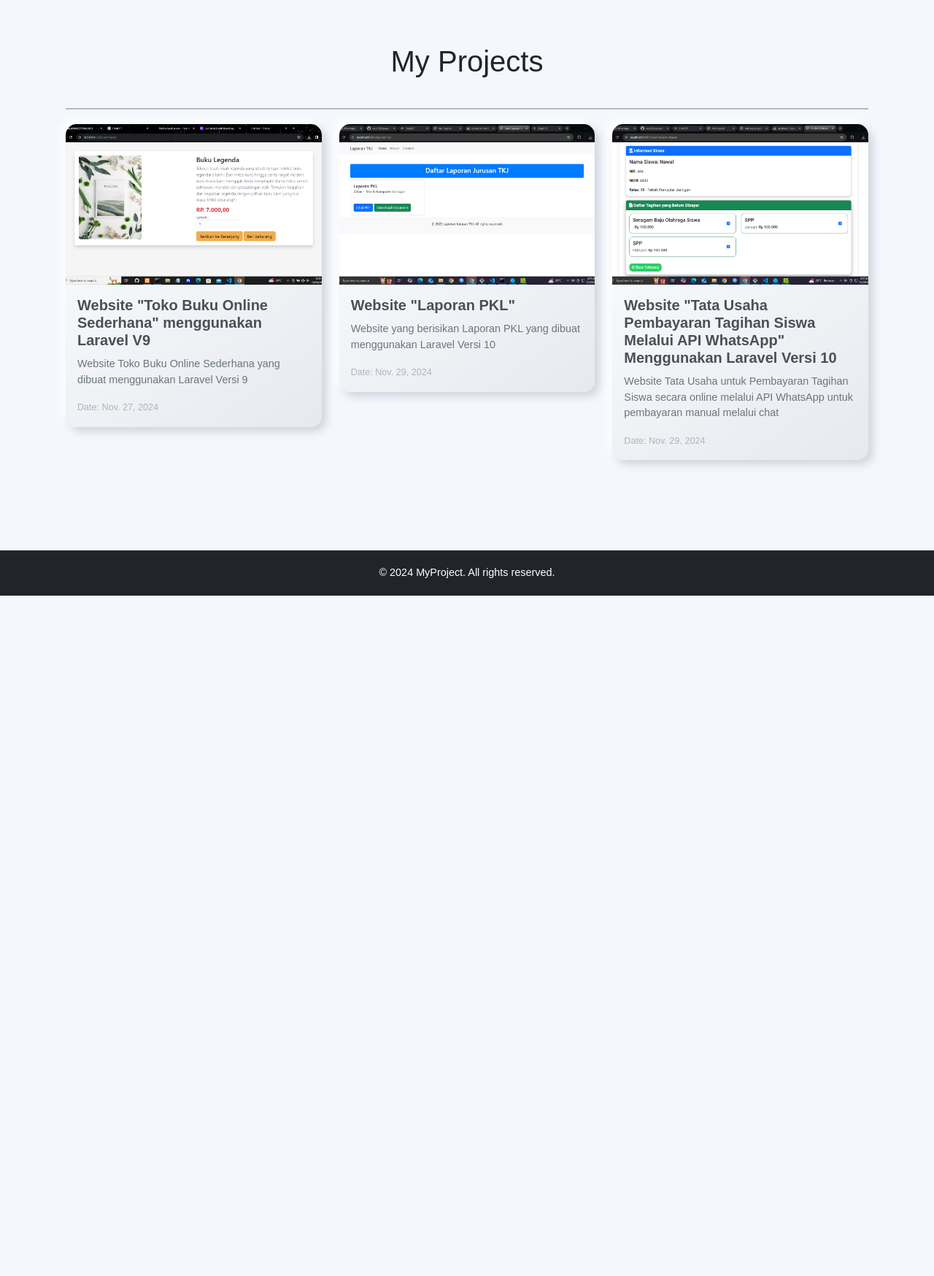
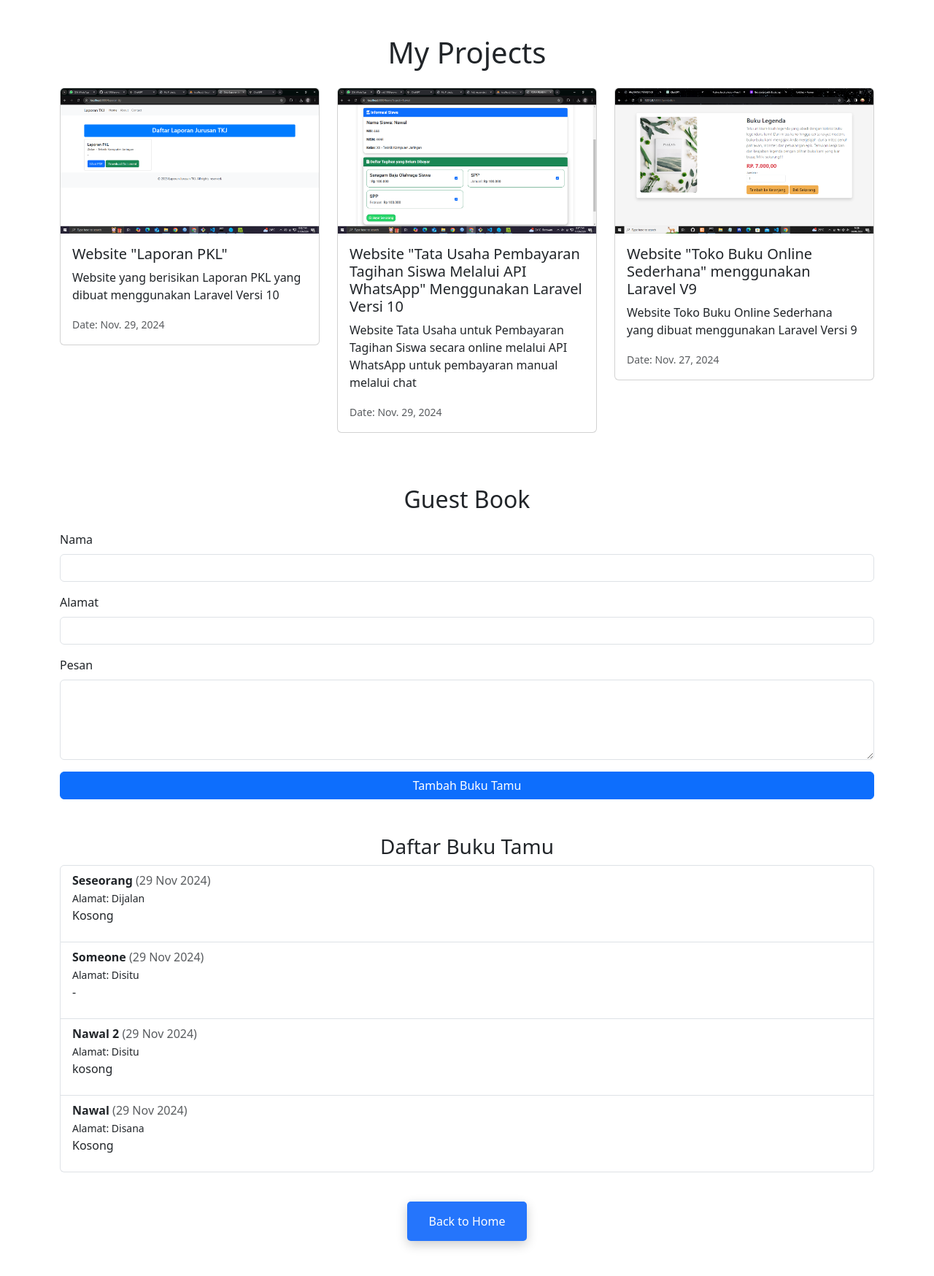
Before and after one commit to waaaaalll/TDIGIUP-WEB-PROFILE, a Django app: page /my-project/ in a window 1280 px wide. Shown: the whole page at 73% size. Before the commit the page ends 816 px from the top, so only its background shows below. Run offline with Django 5.2, Linux system fonts and the light colour scheme; data comes from the database, SQL or seed files in the repository; both versions use the stored data as it was after the commit; some libraries are stand-ins or nearby versions.

Commit message:
Membuat GuestBook

```diff
--- a/myproject/models.py
+++ b/myproject/models.py
@@ -9,3 +9,13 @@ class MyProject(models.Model):
 
     def __str__(self):
         return self.title
+
+class GuestBook(models.Model):
+    nama = models.CharField(max_length=100)  # Nama pengunjung
+    alamat = models.CharField(max_length=255)  # Alamat pengunjung
+    pesan = models.TextField()  # Pesan atau komentar dari pengunjung
+    tanggal = models.DateTimeField(auto_now_add=True)  # Tanggal input otomatis
+
+    def __str__(self):
+        # return f"{self.nama} - {self.tanggal.strftime('%Y-%m-%d')}"
+        return f"{self.nama}"
--- a/myproject/templates/about.html
+++ b/myproject/templates/about.html
@@ -108,7 +108,7 @@
                 </li>
             </ul>
             <!-- <a href="/about" class="cta-button">Learn More About Us</a> -->
-            <a href="{% url 'my_projects' %}" class="cta-button">View My Projects</a>
+            <a href="{% url 'my_project' %}" class="cta-button">View My Projects</a>
             <a href="/contact" class="cta-button">Contact Us</a>
         </div>
     </main>
--- a/myproject/templates/my_project.html
+++ b/myproject/templates/my_project.html
@@ -5,74 +5,33 @@
     <meta name="viewport" content="width=device-width, initial-scale=1.0">
     <title>My Projects</title>
     <link rel="stylesheet" href="https://cdnjs.cloudflare.com/ajax/libs/bootstrap/5.3.0/css/bootstrap.min.css">
-    <style>
-        body {
-            font-family: Arial, sans-serif;
-            background-color: #f4f7fc;
-            color: #333;
-            margin: 0;
-            padding: 0;
+</head>
+<style>
+    .back-to-home {
+            margin-top: 40px;
+            text-align: center;
         }
-        .container {
-            padding: 60px 20px;
+        .back-to-home a {
+            display: inline-block;
+            background: #2575fc;
+            color: white;
+            padding: 15px 30px;
+            font-size: 1rem;
+            text-decoration: none;
+            border-radius: 5px;
+            box-shadow: 0 5px 15px rgba(0, 0, 0, 0.2);
+            transition: background 0.3s;
         }
-        h1 {
-            text-align: center;
-            margin-bottom: 40px;
-            color: #212529;
-            font-size: 2.5rem;
+        .back-to-home a:hover {
+            background: #6a11cb;
         }
-        .card {
-            border: none;
-            transition: transform 0.3s, box-shadow 0.3s;
-            background: linear-gradient(145deg, #ffffff, #e6e9ef);
-            box-shadow: 6px 6px 12px #d1d4db, -6px -6px 12px #ffffff;
-            border-radius: 15px;
-        }
-        .card:hover {
-            transform: scale(1.05);
-            box-shadow: 0 15px 25px rgba(0, 0, 0, 0.2);
-        }
-        .card-img-top {
-            height: 220px;
-            object-fit: cover;
-            border-top-left-radius: 15px;
-            border-top-right-radius: 15px;
-        }
-        .card-title {
-            color: #495057;
-            font-weight: 700;
-            margin-bottom: 10px;
-        }
-        .card-text {
-            color: #6c757d;
-            font-size: 0.9rem;
-        }
-        .card-text small {
-            color: #adb5bd;
-        }
-        footer {
-            background-color: #212529;
-            color: white;
-            text-align: center;
-            padding: 20px 0;
-            margin-top: 40px;
-        }
-        footer p {
-            margin: 0;
-            font-size: 0.9rem;
-        }
-        hr {
-        border: 1px solid #000; /* Garis berwarna hitam */
-        margin-top: 30px;
-        margin-bottom: 20px;
-        }
-    </style>
-</head>
+</style>
 <body>
-    <div class="container mb-3">
-        <h1>My Projects</h1>
-        <hr>
+    <div class="container my-5">
+        <!-- Header -->
+        <h1 class="text-center mb-4">My Projects</h1>
+
+        <!-- Bagian Proyek -->
         <div class="row">
             {% for project in projects %}
                 <div class="col-md-4">
@@ -82,16 +41,59 @@
                             <h5 class="card-title">{{ project.title }}</h5>
                             <p class="card-text">{{ project.description }}</p>
                             <p class="card-text">
-                                <small>Date: {{ project.date }}</small>
+                                <small class="text-muted">Date: {{ project.date }}</small>
                             </p>
                         </div>
                     </div>
                 </div>
+            {% empty %}
+                <p class="text-center">Tidak ada proyek yang ditemukan.</p>
             {% endfor %}
         </div>
+
+        <!-- Form Guest Book -->
+        <div class="mt-5">
+            <h2 class="text-center mb-4">Guest Book</h2>
+            <form method="post">
+                {% csrf_token %}
+                <div class="mb-3">
+                    <label for="id_nama" class="form-label">Nama</label>
+                    <input type="text" name="nama" id="id_nama" class="form-control" required>
+                </div>
+                <div class="mb-3">
+                    <label for="id_alamat" class="form-label">Alamat</label>
+                    <input type="text" name="alamat" id="id_alamat" class="form-control" required>
+                </div>
+                <div class="mb-3">
+                    <label for="id_pesan" class="form-label">Pesan</label>
+                    <textarea name="pesan" id="id_pesan" class="form-control" rows="4" required></textarea>
+                </div>
+                <button type="submit" class="btn btn-primary w-100">Tambah Buku Tamu</button>
+            </form>
+        </div>
+
+        <!-- Daftar Buku Tamu -->
+        <div class="mt-5">
+            <h3 class="text-center">Daftar Buku Tamu</h3>
+            <ul class="list-group">
+                {% for guest in guestbooks %}
+                    <li class="list-group-item">
+                        <strong>{{ guest.nama }}</strong> <span class="text-muted">({{ guest.tanggal|date:"d M Y" }})</span><br>
+                        <small>Alamat: {{ guest.alamat }}</small><br>
+                        <p>{{ guest.pesan }}</p>
+                    </li>
+                {% empty %}
+                    <li class="list-group-item text-center">Belum ada data buku tamu.</li>
+                {% endfor %}
+            </ul>
+
+            <div class="back-to-home">
+                <a href="/home">Back to Home</a>
+            </div>
+        </div>
     </div>
-    <footer>
-        <p>&copy; 2024 MyProject. All rights reserved.</p>
-    </footer>
+
+    <!-- Bootstrap JS -->
+    <script src="https://cdnjs.cloudflare.com/ajax/libs/bootstrap/5.3.0/js/bootstrap.bundle.min.js"></script>
 </body>
 </html>
--- a/myproject/views.py
+++ b/myproject/views.py
@@ -1,6 +1,6 @@
-from django.shortcuts import render
+from django.shortcuts import render, redirect
 from django.http import HttpResponse
-from .models import MyProject
+from .models import MyProject,GuestBook
 
 # Create your views here.
 def home(request):
@@ -10,5 +10,13 @@ def about(request):
 def contact(request):
     return render(request,'contact.html')
 def my_project(request):
-    data = MyProject.objects.all() #Untuk memunculkan data dari database
-    return render(request,'my_project.html', {'projects': data})
+    if request.method == "POST":
+        nama = request.POST.get("nama")
+        alamat = request.POST.get("alamat")
+        pesan = request.POST.get("pesan")
+        GuestBook.objects.create(nama=nama, alamat=alamat, pesan=pesan)
+        return redirect("my_project")  # Redirect untuk mencegah resubmission
+
+    projects = MyProject.objects.all().order_by("-date")  # Mengambil semua data proyek
+    guestbooks = GuestBook.objects.all().order_by("-tanggal")  # Data buku tamu terbaru
+    return render(request, "my_project.html", {"projects": projects, "guestbooks": guestbooks})
--- a/webprofile/urls.py
+++ b/webprofile/urls.py
@@ -24,6 +24,6 @@ urlpatterns = [
     path('home/', view.home),
     path('about/', view.about),
     path('contact/', view.contact),
-    path('my-project/', view.my_project, name="my_projects"),
+    path('my-project/', view.my_project, name="my_project"),
 ]
 urlpatterns += static(settings.MEDIA_URL, document_root=settings.MEDIA_ROOT) #Menampilkan gambar
```
Also changed, not shown: db.sqlite3, myproject/migrations/0002_guestbook.py (added).
